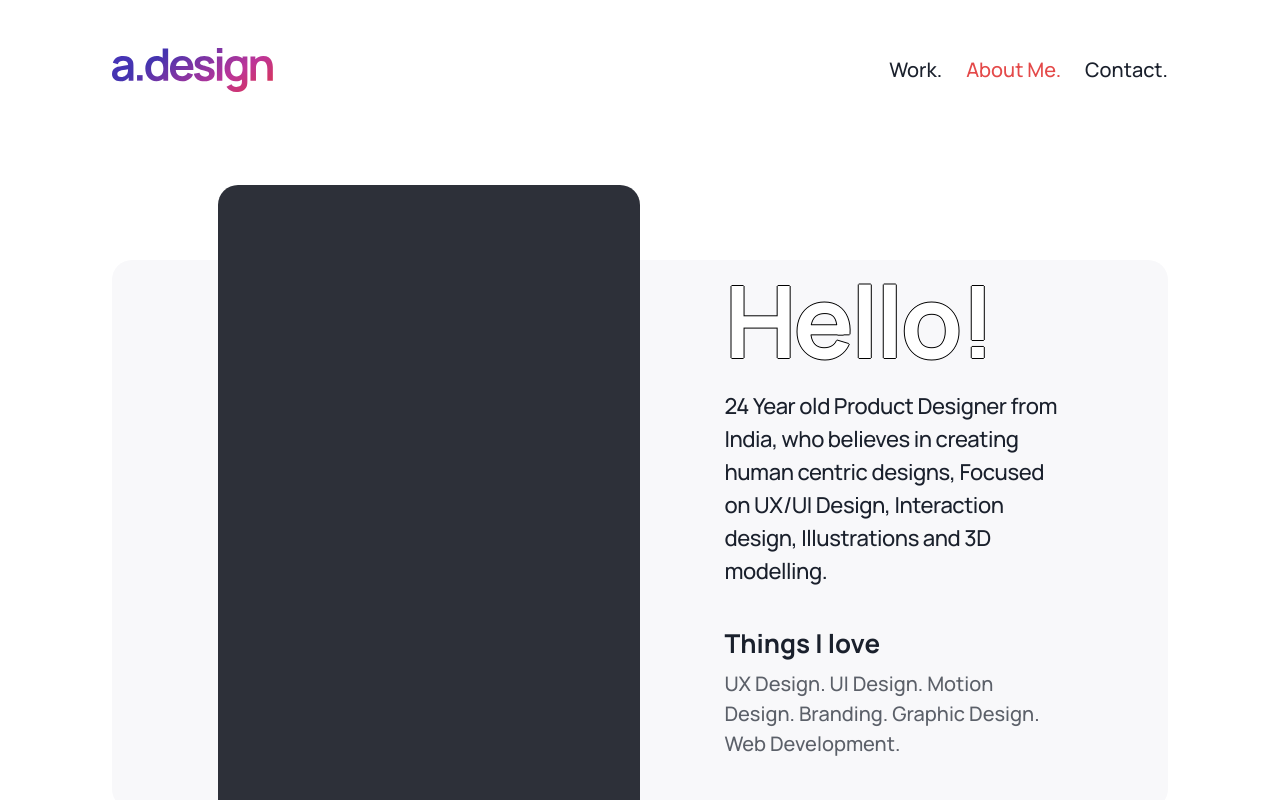
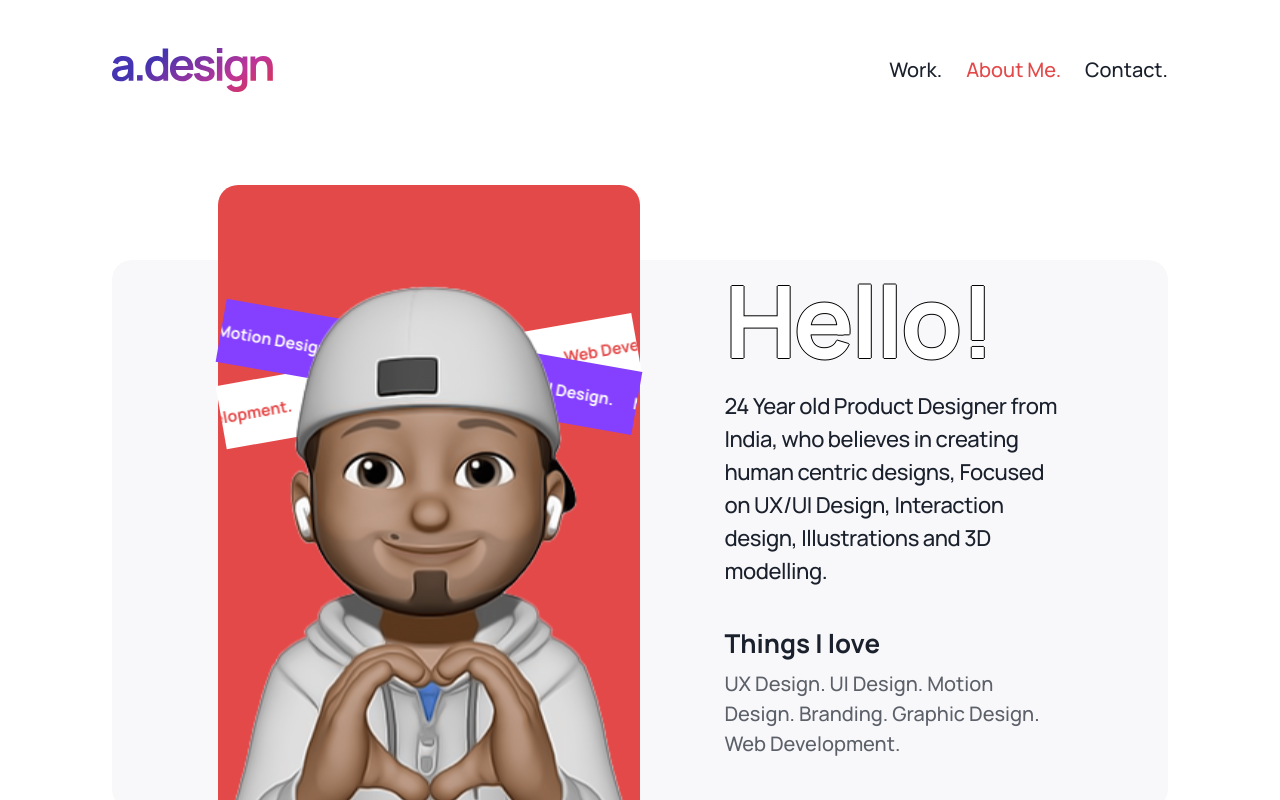
Before and after one commit to ahmedstryout/fawaz-personal-site, a Next.js app: page /about-me in a window 1280 px wide. Built offline with nearby package versions, Linux system fonts and the light colour scheme.

Commit message:
feat: about me page

```diff
--- a/src/components/contact-modal/ContactModal.tsx
+++ b/src/components/contact-modal/ContactModal.tsx
@@ -23,7 +23,7 @@ import {
 import {ImCross} from 'react-icons/im'
 import {useRouter} from 'next/router'
 
-const EMAIL = 'Fawazc91@gmail.com'
+export const EMAIL = 'Fawazc91@gmail.com'
 
 export default function ContactModal({
   isOpen,
--- a/src/components/interests/Interests.tsx
+++ b/src/components/interests/Interests.tsx
@@ -21,6 +21,7 @@ export default function Interests() {
           top={[0, '340px']}
           lineHeight="74px"
           textAlign={'center'}
+          mb={[0, '25px']}
         >
           Things I love working on
         </Heading>
--- a/src/constants/index.constants.ts
+++ b/src/constants/index.constants.ts
@@ -18,7 +18,7 @@ export const socialLinks = [
 ]
 
 export const navigation = [
-  {label: 'Work.', path: '#work'},
+  {label: 'Work.', path: '/#work'},
   {label: 'About Me.', path: '/about-me'},
-  {label: 'Contact.', path: '?contact=true'},
+  {label: 'Contact.', path: '/?contact=true'},
 ]
--- a/src/layout/navbar/Navbar.tsx
+++ b/src/layout/navbar/Navbar.tsx
@@ -48,6 +48,10 @@ export default function Navbar() {
         justifyContent={'space-between'}
         px={['20px', 28]}
         py={['19px', 10, 12]}
+        pos="sticky"
+        top={0}
+        bg="white"
+        zIndex={10}
       >
         <Heading
           fontSize={'28px'}
@@ -89,10 +93,7 @@ export default function Navbar() {
       </Flex>
 
       <ContactModal isOpen={isContactMeOpen} onClose={closeContactMe} />
-      <MenuModal
-        isOpen={isMobileMenuOpen}
-        onClose={closeMobileMenu}
-      />
+      <MenuModal isOpen={isMobileMenuOpen} onClose={closeMobileMenu} />
     </>
   )
 }
--- a/src/pages/about-me/index.tsx
+++ b/src/pages/about-me/index.tsx
@@ -1,9 +1,15 @@
 import * as React from 'react'
-import {Box, Flex, Heading, Text, useMediaQuery} from '@chakra-ui/react'
-
-// 2 designs
-
-// * hover => change color to black
+import FastMarquee from 'react-fast-marquee'
+import {
+  Box,
+  Flex,
+  Heading,
+  Text,
+  useMediaQuery,
+  Image,
+  Link,
+} from '@chakra-ui/react'
+import {EMAIL} from '@/components/contact-modal/ContactModal'
 
 export default function AboutMe() {
   const [isSmallWidth] = useMediaQuery('(max-width:900px)')
@@ -12,7 +18,7 @@ export default function AboutMe() {
     <Box
       w={['100%']}
       borderRadius={'20px'}
-      bg={invert ? 'black' : 'cultured.400'}
+      bg={'cultured.400'}
       px={['10px', '106px']}
       py={['44px', '50px']}
       width="100%"
@@ -28,16 +34,108 @@ export default function AboutMe() {
         borderRadius={'20px'}
         color={'white'}
         w={['70%', '40%']}
-        // h={['700px']}
         h={['50%', '120%', '700px']}
-        bgColor="#2D3039"
+        bgColor="#E44949"
         top={['-15%', 0]}
         left={isSmallWidth ? 0 : undefined}
         right={isSmallWidth ? 0 : undefined}
         bottom={!isSmallWidth ? 0 : undefined}
+        // bottom={undefined}
         margin="auto"
         zIndex={1}
-      ></Box>
+      >
+        <Box position="relative">
+          <Box positive="absolute" mt={['50px', '150px']}>
+            <FastMarquee
+              pauseOnHover={true}
+              pauseOnClick={true}
+              speed={40}
+              style={{
+                backgroundColor: '#853fff',
+                transform: 'rotate(10deg)',
+                zIndex: 3,
+              }}
+              gradient={false}
+              gradientColor={[0, 0, 0]}
+              gradientWidth={400}
+              direction="right"
+            >
+              <Flex
+                columnGap="20px"
+                borderRadius={'20px'}
+                padding={['10px 0', '20px 0']}
+              >
+                {content1.map((char, idx) => (
+                  <Text as="span" key={idx} fontWeight={700}>
+                    {char}
+                  </Text>
+                ))}
+              </Flex>
+            </FastMarquee>
+            <FastMarquee
+              pauseOnHover={true}
+              pauseOnClick={true}
+              speed={40}
+              style={{
+                backgroundColor: 'white',
+                transform: 'rotate(-10deg)',
+                marginTop: '-50px',
+              }}
+              gradient={false}
+            >
+              <Flex
+                columnGap="20px"
+                borderRadius={'20px'}
+                padding={['10px 0', '20px 0']}
+              >
+                {content2.map((char, idx) => (
+                  <Text as="span" key={idx} color="#E44949" fontWeight={700}>
+                    {char}
+                  </Text>
+                ))}
+              </Flex>
+            </FastMarquee>
+          </Box>
+        </Box>
+        <Box position="relative" zIndex={3} mt={['-58px', '-129px']}>
+          <Image
+            src="/assets/svg/about-me.svg"
+            alt="about me"
+            mt={0}
+            mx="auto"
+            positive="absolute"
+            zIndex={5}
+            height={['270px', 'auto']}
+          />
+        </Box>
+      </Box>
+      {/* {invert && ( */}
+      {/* <Box
+        position="absolute"
+        bottom={10}
+        zIndex={20}
+        left={0}
+        right={0}
+        mx="auto"
+      >
+        <Link
+          href={`mailto: ${EMAIL}`}
+          fontSize={['16px', '22px', '28px']}
+          border="2px solid white"
+          w={['100%', '658px']}
+          borderRadius={'62.5px'}
+          bgColor="white"
+          color="black"
+          textAlign="center"
+          py="22px"
+          px={['100px']}
+          mt={['30px', '38px']}
+        >
+          Drop me an Email
+        </Link>
+      </Box> */}
+      {/* )} */}
+
       <Flex
         flexDir="column"
         align="center"
@@ -49,10 +147,10 @@ export default function AboutMe() {
         <Heading
           textShadow={
             invert
-              ? '-1px 0 white, 0 1px white, 1px 0 white, 0 -1px white'
+              ? 'none'
               : '-1px 0 black, 0 1px black, 1px 0 black, 0 -1px black'
           }
-          color={invert ? 'black' : 'white'}
+          color={invert ? '#E44949' : 'white'}
           fontSize={['48px', '100px']}
           mb={['10px']}
           letterSpacing={'-0.03em'}
@@ -63,7 +161,7 @@ export default function AboutMe() {
         <Text
           fontSize={['16px', '22px']}
           letterSpacing={'-0.02em'}
-          color={invert ? 'white' : 'inherit'}
+          // color={invert ? 'white' : 'inherit'}
         >
           24 Year old Product Designer from India, who believes in creating
           human centric designs, Focused on UX/UI Design, Interaction design,
@@ -75,7 +173,7 @@ export default function AboutMe() {
           mt={['40px']}
           fontSize={['26px']}
           w="100%"
-          color={invert ? 'white' : 'inherit'}
+          // color={invert ? 'white' : 'inherit'}
         >
           Things I love
         </Heading>
@@ -84,7 +182,7 @@ export default function AboutMe() {
           fontSize={['20px']}
           mt={['10px']}
           opacity={0.7}
-          color={invert ? 'white' : 'inherit'}
+          // color={invert ? 'white' : 'inherit'}
         >
           UX Design. UI Design. Motion Design. Branding. Graphic Design. Web
           Development.
@@ -93,3 +191,6 @@ export default function AboutMe() {
     </Box>
   )
 }
+
+const content1 = ['UX Design.', 'UI Design.', 'Motion Design.', 'Branding.']
+const content2 = ['Graphic Design.', 'Web Development.', 'Traveling.']
```
Also changed, not shown: public/assets/svg/about-me.svg (added).
